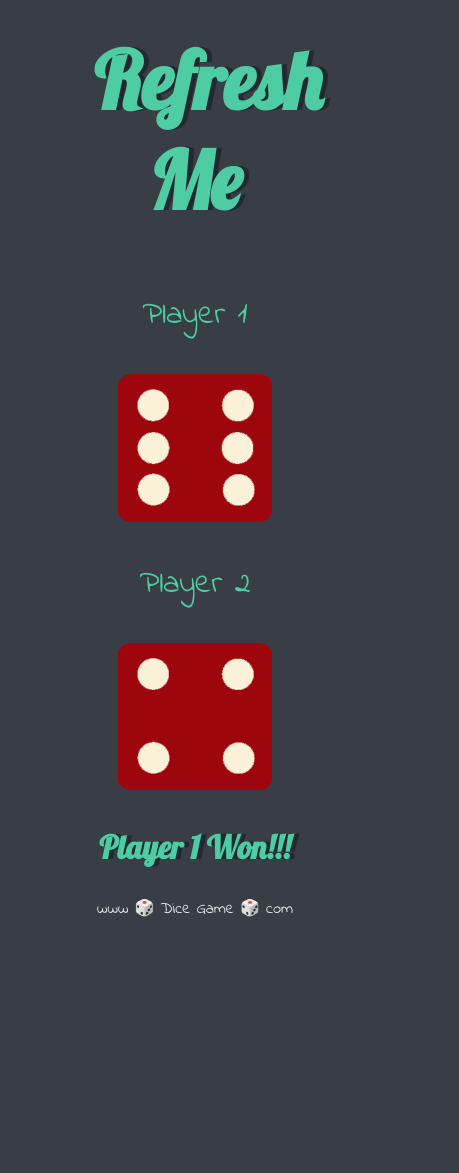
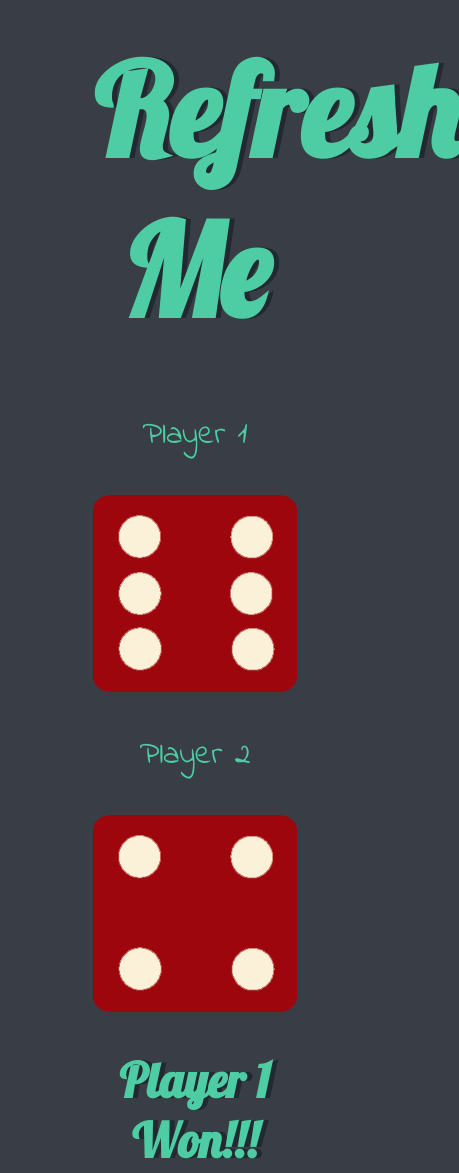
Before and after one commit to Srinivas-Thiru/Dice-Game, a plain HTML site: page index.html in a window 390 px wide. Shown: the top 1173 px of the page, 459 px wide, since content can reach past the window. Before the commit the page ends 929 px from the top, so only its background shows below. Drawn offline with Linux system fonts and the light colour scheme.

Commit message:
Deleted media query

```diff
--- a/styles.css
+++ b/styles.css
@@ -46,16 +46,3 @@ footer {
   text-align: center;
   font-family: 'Indie Flower', cursive;
 }
-
-@media (max-width: 1100px) {
-  h1 {
-    font-size: 5rem;
-  }
-  h2 {
-    font-size: 2rem;
-  }
-  img {
-    width: 60%;
-  }
-
-}
```
